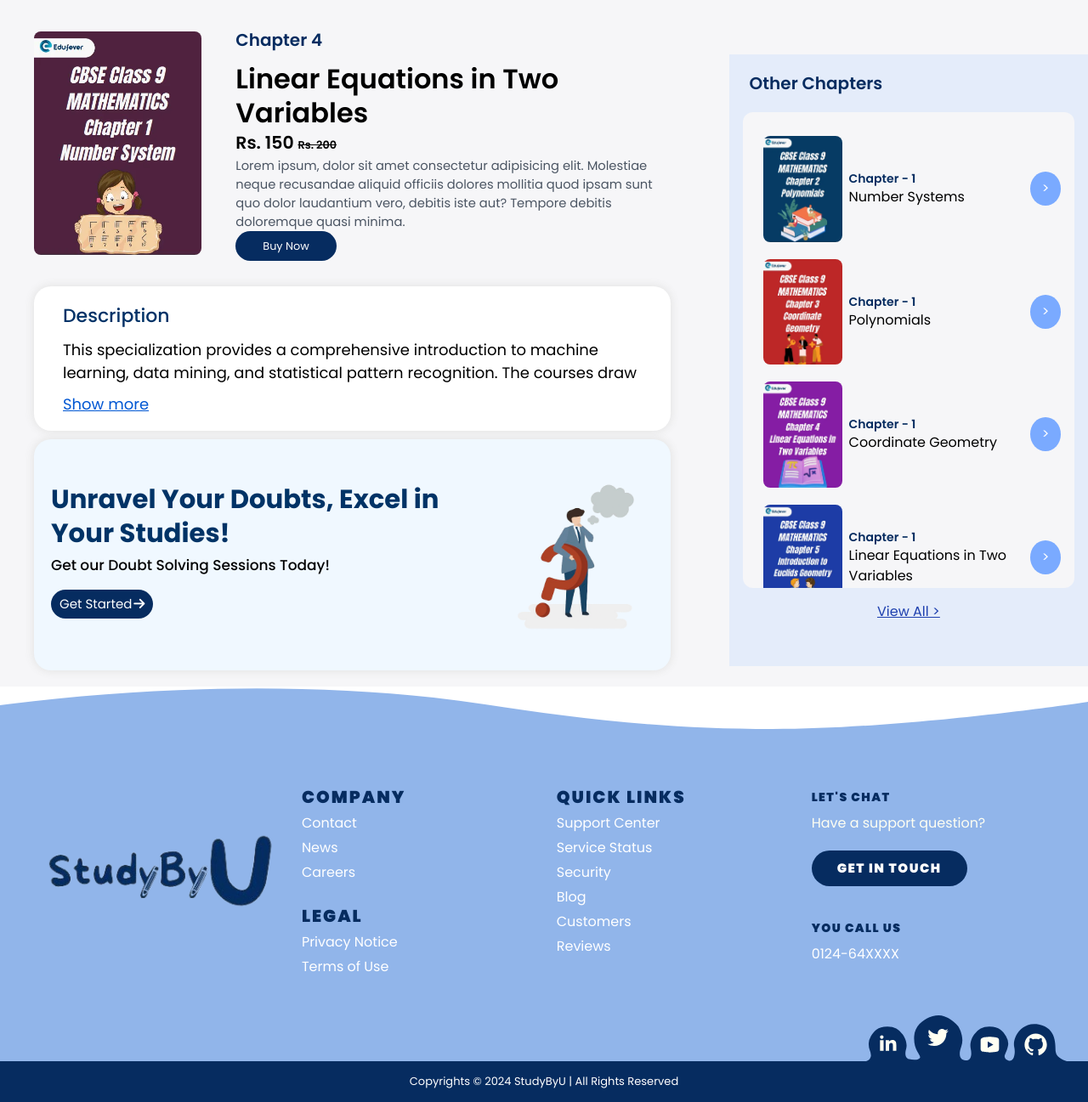
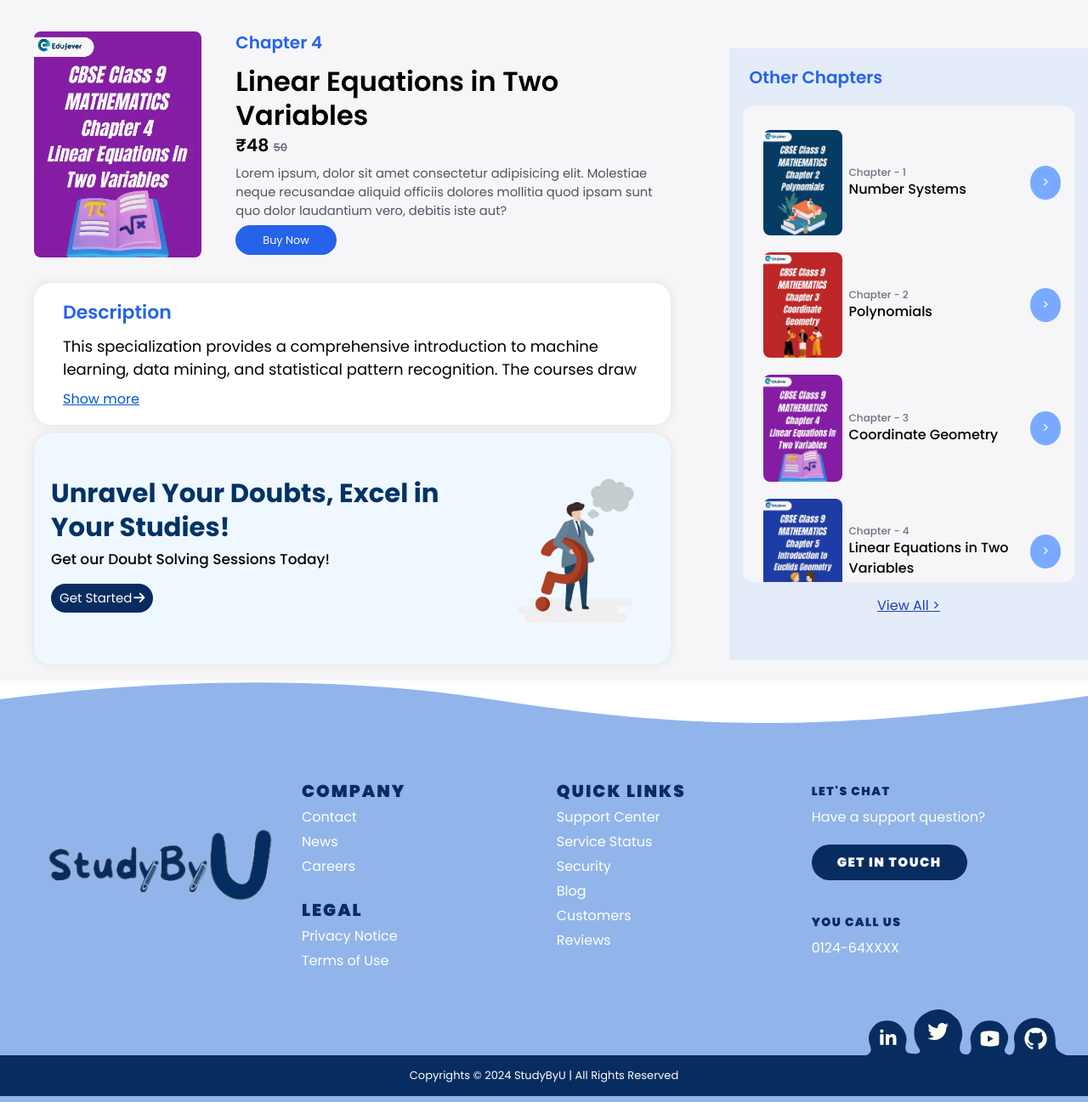
Before and after one commit to AakashMahajan25/StudyByU-MAIN-, a PHP site: page /product.php in a window 1280 px wide. Shown: the part 73-1370 px from the top of the page at 85% size. Run offline with PHP 8.4, Linux system fonts and the light colour scheme; some libraries are stand-ins or nearby versions.

Commit message:
product page css changes

```diff
--- a/css/product.css
+++ b/css/product.css
@@ -45,7 +45,7 @@
 }
 
 .other-ch {
-    color: #062c60;
+  color: var(--text-primary);
   font-weight: 600;
 }
 
@@ -98,7 +98,6 @@
 .toggle-button {
   cursor: pointer;
   color: #0057d3;
-    font-size: 18px;
   background: none;
   border: none;
   display: block;
@@ -107,11 +106,10 @@
 }
 
 .description-heading {
-    /* margin-top: 25px; */
   margin-left: 10px;
-    color: #003267;
+  color: var(--text-primary);
   font-size: 22px;
-    font-weight: 500;
+  font-weight: 600;
 }
 
 .hero-banner {
@@ -182,7 +180,7 @@
 }
 
 .buy-now-btn {
-    background: #062c60;
+  background: var(--text-primary);
   padding: 0.5rem 2rem;
   color: white;
   font-size: 1vw;
@@ -221,3 +219,7 @@
     width: 100%;
   }
 }
+
+.font-ch-name{
+  font-weight: 500;
+}
--- a/css/style.css
+++ b/css/style.css
@@ -4,6 +4,7 @@
     --primary-color: #032c61;
     --secondary-color: #9eccfa;
     --tertiary-color: #d1e8ff;
+    --text-primary: #2563eb;
 }
 
 * {
--- a/product.php
+++ b/product.php
@@ -22,7 +22,7 @@ include('./secondary-navbar.html');
       <div class="left">
         <div class="flex  w-full pt-10">
           <div class="w-1/3 px-10 ">
-            <img src="assets/1.webp" alt="" class="rounded-lg img" />
+            <img src="assets/4.webp" alt="" class="rounded-lg img" />
           </div>
 
           <div class="  w-[60%] flex flex-col justify-around ">
@@ -31,14 +31,13 @@ include('./secondary-navbar.html');
                 <span class="  text-xl leading-none  other-ch block xl:mb-4">Chapter 4 </span>
                 Linear Equations in Two Variables
               </h1>
-              <div class="text-[1.6vw] font-semibold">Rs. 150 <del class="text-[1vw]">Rs. 200</del></div>
+              <div class="text-[1.6vw] font-semibold">₹48 <del class="text-[1vw] text-gray-500">50</del></div>
             </div>
 
             <div class="text-[1.15vw] text-gray-600">
               Lorem ipsum, dolor sit amet consectetur adipisicing elit. Molestiae
               neque recusandae aliquid officiis dolores mollitia quod ipsam sunt
-              quo dolor laudantium vero, debitis iste aut? Tempore debitis
-              doloremque quasi minima.
+              quo dolor laudantium vero, debitis iste aut?
             </div>
             <div>
               <button class="buy-now-btn">Buy Now</button>
@@ -107,7 +106,7 @@ include('./secondary-navbar.html');
                               <img src="assets/2.webp" alt="" class="w-full rounded-lg" />
                           </div>
                           <h2 class="w-2/3 font-ch-name">
-                              <span class="block block text-sm other-ch">Chapter - 1</span>
+                              <span class="block text-xs text-gray-500">Chapter - 1</span>
                               Number Systems
                           </h2>
                           <div class="arrow-circle">></div>
@@ -117,7 +116,7 @@ include('./secondary-navbar.html');
                               <img src="assets/3.webp" alt="" class="w-full rounded-lg" />
                           </div>
                           <h2 class="w-2/3 font-ch-name">
-                              <span class="block text-sm other-ch">Chapter - 1</span>
+                              <span class="block text-xs text-gray-500">Chapter - 2</span>
                               Polynomials
                           </h2>
                           <div class="arrow-circle">></div>
@@ -127,7 +126,7 @@ include('./secondary-navbar.html');
                               <img src="assets/4.webp" alt="" class="w-full rounded-lg" />
                           </div>
                           <h2 class="w-2/3 font-ch-name">
-                              <span class="block text-sm other-ch">Chapter - 1</span>
+                              <span class="block text-xs text-gray-500">Chapter - 3</span>
                               Coordinate Geometry
                           </h2>
                           <div class="arrow-circle">></div>
@@ -137,7 +136,7 @@ include('./secondary-navbar.html');
                               <img src="assets/5.webp" alt="" class="w-full rounded-lg" />
                           </div>
                           <h2 class="w-2/3 font-ch-name">
-                              <span class="block text-sm other-ch">Chapter - 1</span>
+                              <span class="block text-xs text-gray-500">Chapter - 4</span>
                               Linear Equations in Two Variables
                           </h2>
                           <div class="arrow-circle">></div>
```
Lines whose indentation alone changed are shown as unchanged.
